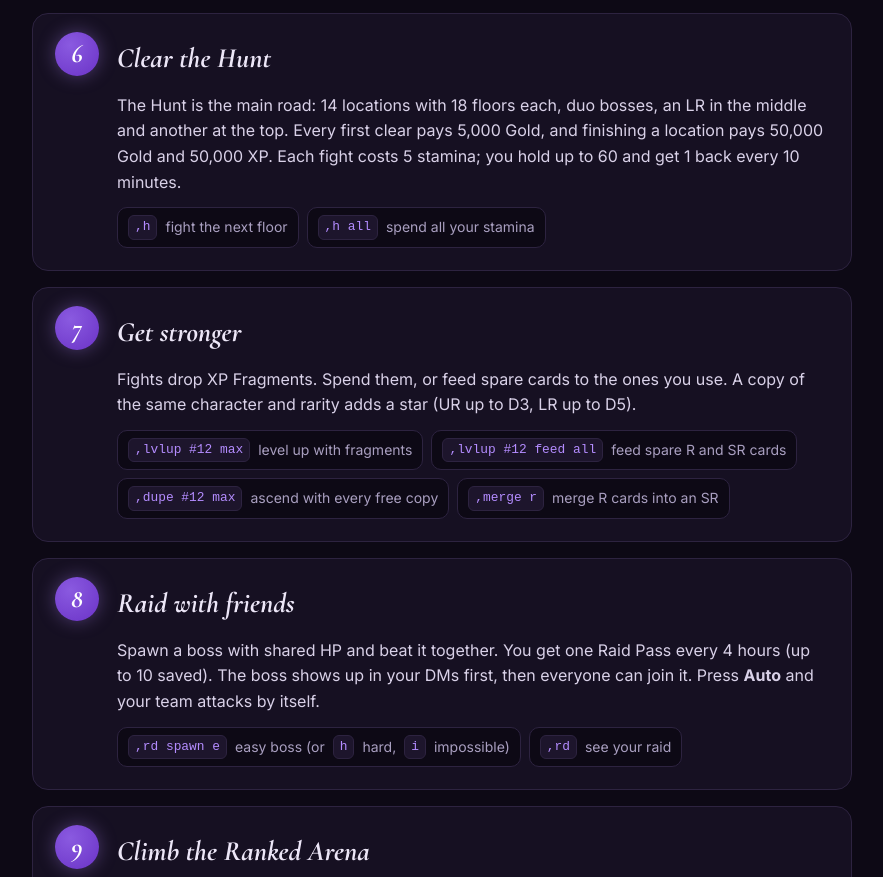
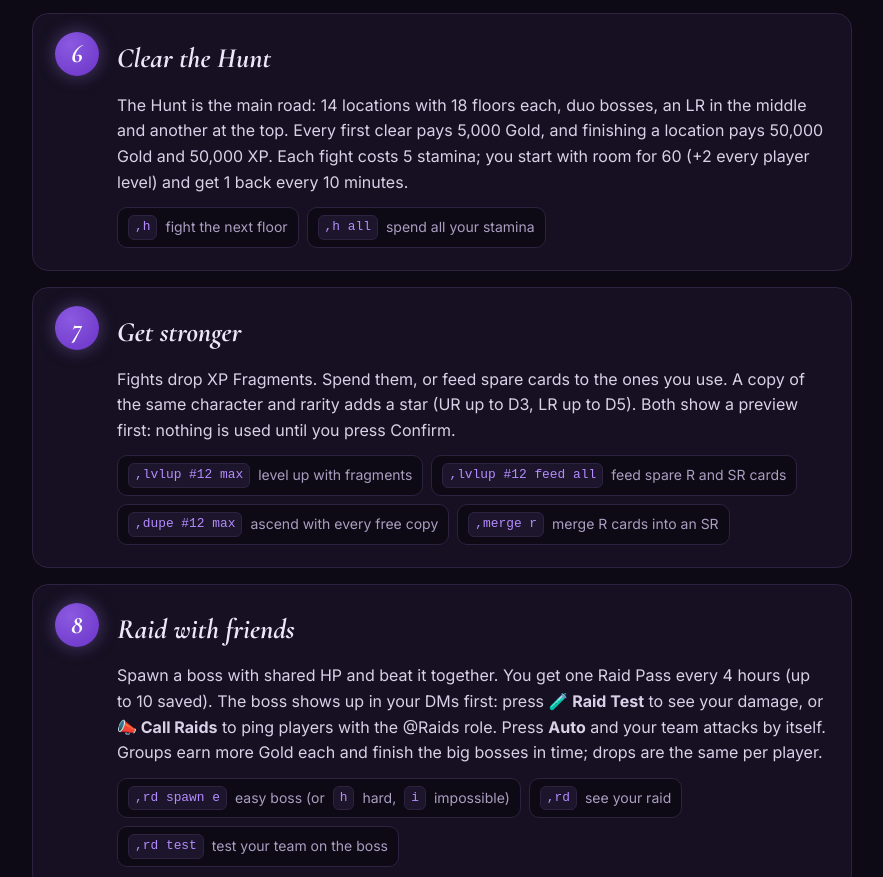
Before and after one commit to newonen/the-umbral, a plain HTML site: page guide.html in a window 1280 px wide. Shown: the part 1779-2656 px from the top of the page, without its empty margins (198-1081 px from the left). Drawn offline with nearby package versions, Linux system fonts and the light colour scheme.

Commit message:
Guide: stamina grows with level, previews, Raid Test and Call Raids; raid card text
Co-Authored-By: Claude Opus 5.5 <noreply@anthropic.com>
Claude-Session: https://claude.ai/code/session_01NQHUcy8xNj6hvnGXVhh2QW

```diff
--- a/guide.html
+++ b/guide.html
@@ -76,20 +76,20 @@
 
     <li id="s6">
       <h2>Clear the Hunt</h2>
-      <p>The Hunt is the main road: 14 locations with 18 floors each, duo bosses, an LR in the middle and another at the top. Every first clear pays 5,000 Gold, and finishing a location pays 50,000 Gold and 50,000 XP. Each fight costs 5 stamina; you hold up to 60 and get 1 back every 10 minutes.</p>
+      <p>The Hunt is the main road: 14 locations with 18 floors each, duo bosses, an LR in the middle and another at the top. Every first clear pays 5,000 Gold, and finishing a location pays 50,000 Gold and 50,000 XP. Each fight costs 5 stamina; you start with room for 60 (+2 every player level) and get 1 back every 10 minutes.</p>
       <div class="cmds"><span><code>,h</code> fight the next floor</span><span><code>,h all</code> spend all your stamina</span></div>
     </li>
 
     <li id="s7">
       <h2>Get stronger</h2>
-      <p>Fights drop XP Fragments. Spend them, or feed spare cards to the ones you use. A copy of the same character and rarity adds a star (UR up to D3, LR up to D5).</p>
+      <p>Fights drop XP Fragments. Spend them, or feed spare cards to the ones you use. A copy of the same character and rarity adds a star (UR up to D3, LR up to D5). Both show a preview first: nothing is used until you press Confirm.</p>
       <div class="cmds"><span><code>,lvlup #12 max</code> level up with fragments</span><span><code>,lvlup #12 feed all</code> feed spare R and SR cards</span><span><code>,dupe #12 max</code> ascend with every free copy</span><span><code>,merge r</code> merge R cards into an SR</span></div>
     </li>
 
     <li id="s8">
       <h2>Raid with friends</h2>
-      <p>Spawn a boss with shared HP and beat it together. You get one Raid Pass every 4 hours (up to 10 saved). The boss shows up in your DMs first, then everyone can join it. Press <b>Auto</b> and your team attacks by itself.</p>
-      <div class="cmds"><span><code>,rd spawn e</code> easy boss (or <code>h</code> hard, <code>i</code> impossible)</span><span><code>,rd</code> see your raid</span></div>
+      <p>Spawn a boss with shared HP and beat it together. You get one Raid Pass every 4 hours (up to 10 saved). The boss shows up in your DMs first: press <b>🧪 Raid Test</b> to see your damage, or <b>📣 Call Raids</b> to ping players with the @Raids role. Press <b>Auto</b> and your team attacks by itself. Groups earn more Gold each and finish the big bosses in time; drops are the same per player.</p>
+      <div class="cmds"><span><code>,rd spawn e</code> easy boss (or <code>h</code> hard, <code>i</code> impossible)</span><span><code>,rd</code> see your raid</span><span><code>,rd test</code> test your team on the boss</span></div>
     </li>
 
     <li id="s9">
```
Also changed, not shown: index.html (+1 -1 lines).
